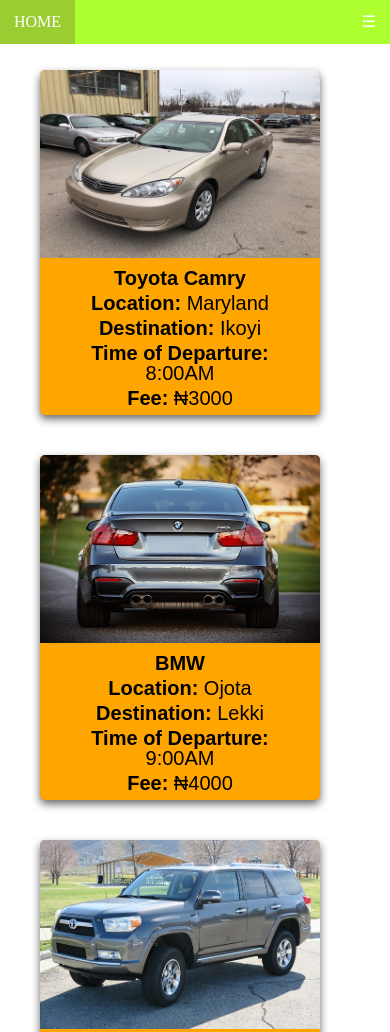
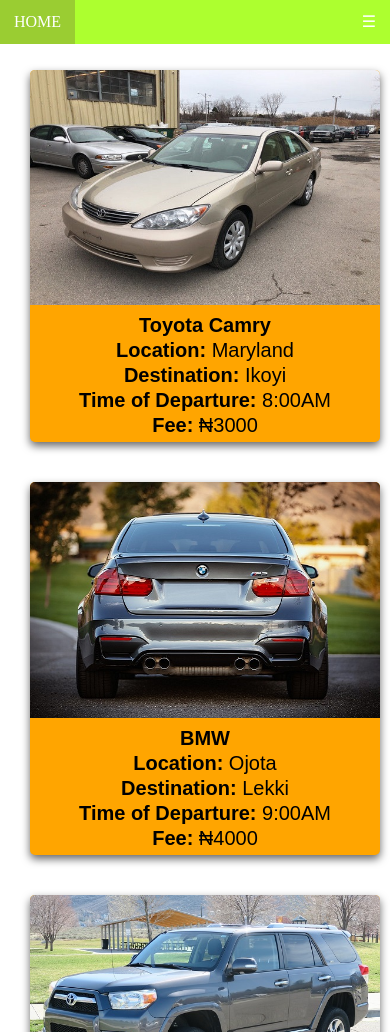
Before and after one commit to EphraimDev/hitch-a-ride, a plain HTML site: page index.html in a window 390 px wide. Shown: the top 1032 px of the page. Drawn offline with nearby package versions, Linux system fonts and the light colour scheme.

Commit message:
implementation of feedback on responsiveness of UI

```diff
--- a/css/index.css
+++ b/css/index.css
@@ -467,11 +467,11 @@
 }
 
     .card {
-        width: 80%;
+        width: 100%;
         height: 20%;
         display: inline-block;
         margin-bottom: 40px;
-        margin-left: 20px;
+        margin-left: 10px;
     }
 
     .col .card h3 {
@@ -480,6 +480,11 @@
     }
 
     .col .card p {
+        margin: 5px;
+        font-size: 20px;
+    }
+
+    .col .card a {
         margin: 5px;
         font-size: 20px;
     }
```
